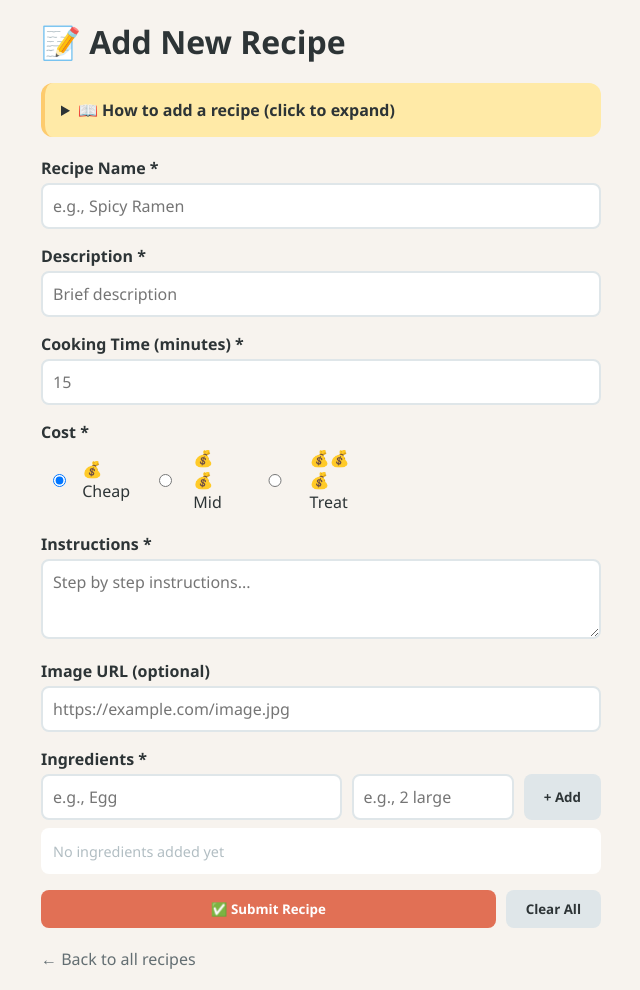
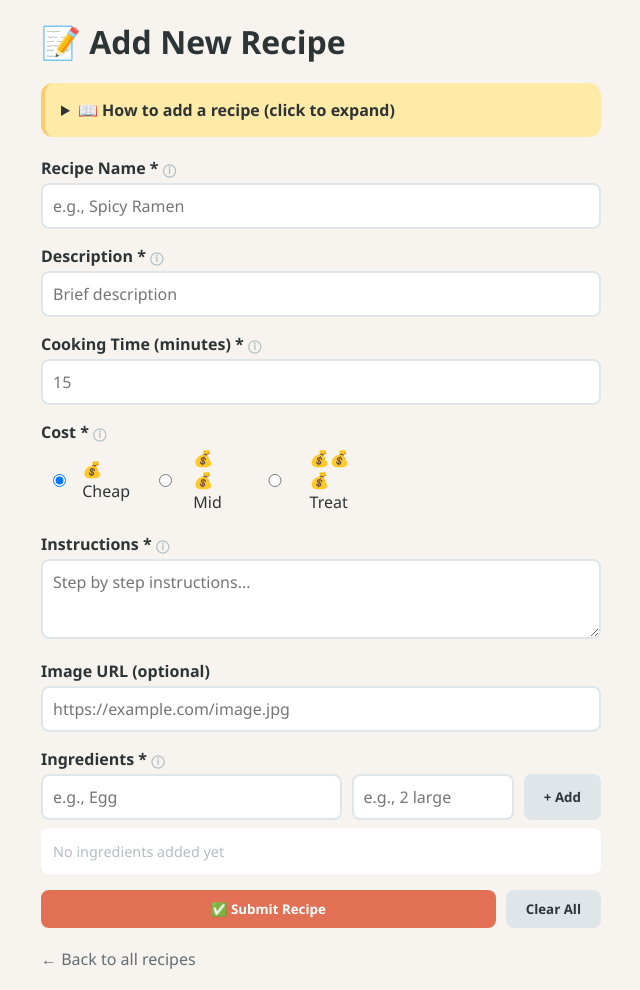
Before and after one commit to premalatha-balan/student-recipe-hub, a Flask app: page /add in a window 1280 px wide. Shown: the whole page, without its empty margins (319-959 px from the left). Run offline with Flask 3, Linux system fonts and the light colour scheme.

Commit message:
Added tool tips

```diff
--- a/templates/add.html
+++ b/templates/add.html
@@ -164,22 +164,30 @@
 
     <form id="recipe-form">
         <div class="form-group">
-            <label>Recipe Name *</label>
+            <label>Recipe Name *
+                <span style="cursor:help; color:#b2bec3; font-size:0.8rem;" title="Give your recipe a catchy name!">ⓘ</span>
+            </label>
             <input type="text" id="recipe-name" required placeholder="e.g., Spicy Ramen">
         </div>
 
         <div class="form-group">
-            <label>Description *</label>
+            <label>Description *
+                <span style="cursor:help; color:#b2bec3; font-size:0.8rem;" title="Describe a bit more about your recipe here. Keep it short">ⓘ</span>
+            </label>
             <input type="text" id="recipe-description" required placeholder="Brief description">
         </div>
 
         <div class="form-group">
-            <label>Cooking Time (minutes) *</label>
+            <label>Cooking Time (minutes) *
+                <span style="cursor:help; color:#b2bec3; font-size:0.8rem;" title="How long will it take to make this, including prep time">ⓘ</span>
+            </label>
             <input type="number" id="cooking-time" required min="1" placeholder="15">
         </div>
 
         <div class="form-group">
-            <label>Cost *</label>
+            <label>Cost *
+                <span style="cursor:help; color:#b2bec3; font-size:0.8rem;" title="Cheap = under £3, Mid = £3-£6, Treat = over £6">ⓘ</span>
+            </label>
             <div class="cost-options">
                 <label><input type="radio" name="cost" value="1" checked> 💰 Cheap</label>
                 <label><input type="radio" name="cost" value="2"> 💰💰 Mid</label>
@@ -188,7 +196,9 @@
         </div>
 
         <div class="form-group">
-            <label>Instructions *</label>
+            <label>Instructions *
+                <span style="cursor:help; color:#b2bec3; font-size:0.8rem;" title="Explain how to make this step by step">ⓘ</span>
+            </label>
             <textarea id="instructions" required placeholder="Step by step instructions..."></textarea>
         </div>
 
@@ -198,7 +208,9 @@
         </div>
 
         <div class="form-group">
-            <label>Ingredients *</label>
+            <label>Ingredients *
+                <span style="cursor:help; color:#b2bec3; font-size:0.8rem;" title="Add ingredients one by one">ⓘ</span>
+            </label>
             <div style="display:flex; gap:10px; margin-bottom:8px;">
                 <input type="text" id="ingredient-name" placeholder="e.g., Egg" style="flex:2;">
                 <input type="text" id="ingredient-quantity" placeholder="e.g., 2 large" style="flex:1;">
@@ -214,6 +226,8 @@
             <button type="reset" class="btn btn-secondary">Clear All</button>
         </div>
     </form>
+
+
 
     <a href="/" class="back-link">← Back to all recipes</a>
 
```
